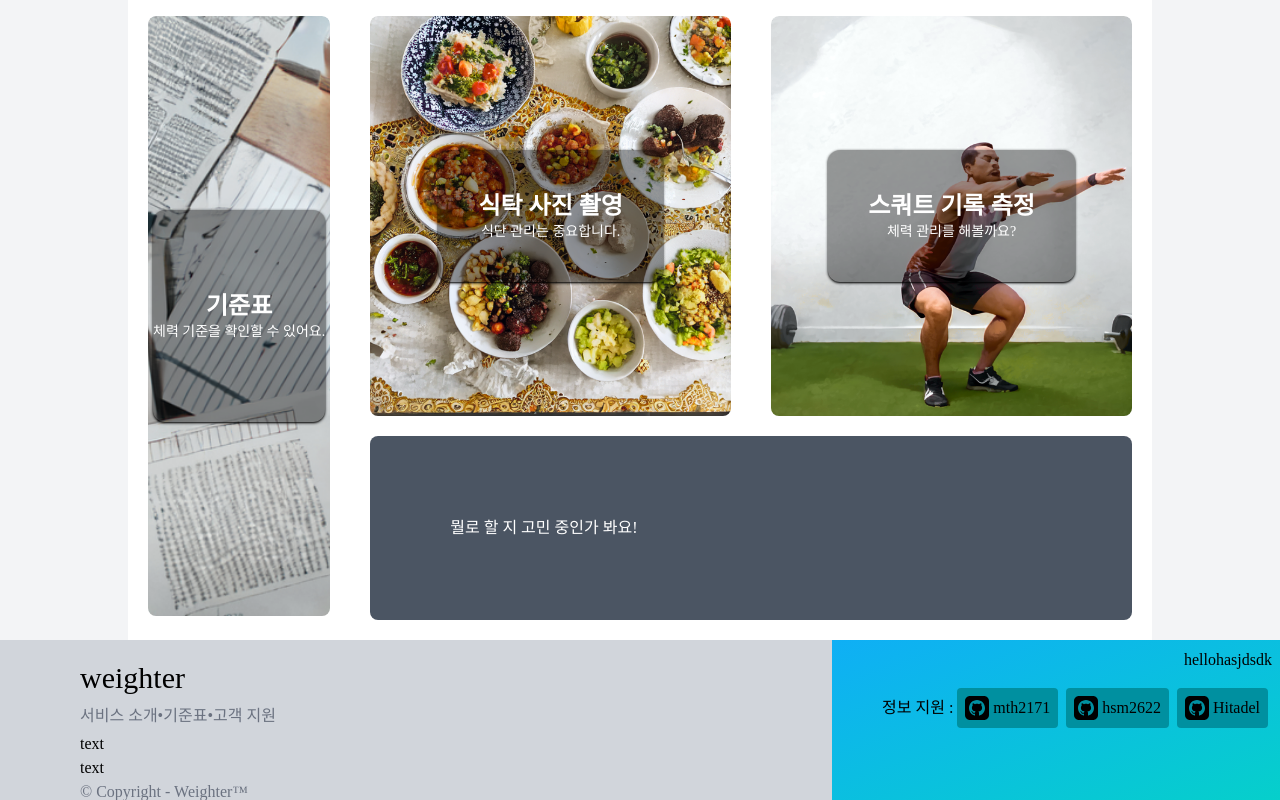
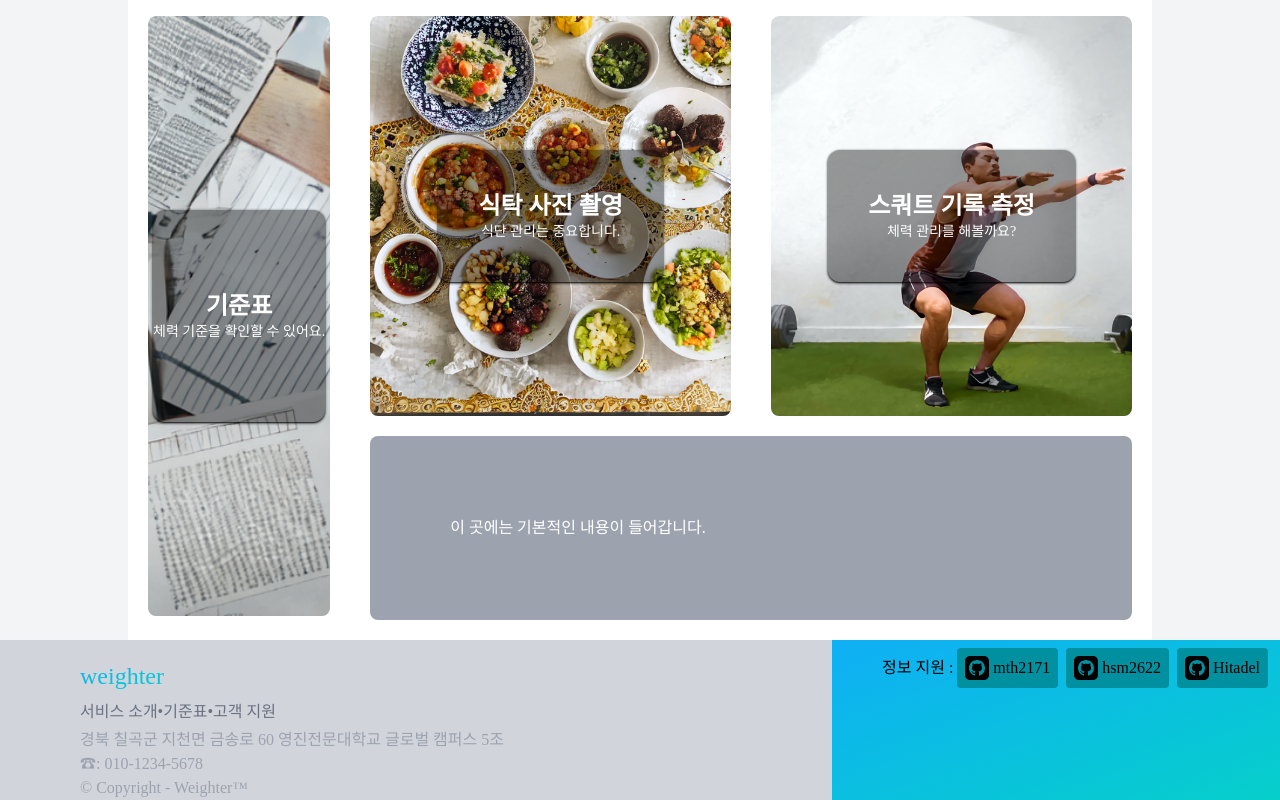
Before and after one commit to Hitadel/the-weighter-web-nextjs-main, a Next.js app: page / in a window 1280 px wide. Shown: the part 664-1464 px from the top of the page. Built offline with nearby package versions, Linux system fonts and the light colour scheme; no server answers; a web font is replaced by a local one.

Commit message:
20230519 0953

```diff
--- a/components/layout/Footer.js
+++ b/components/layout/Footer.js
@@ -5,7 +5,7 @@ const Footer = () => {
     <div className='flex flex-col lg:flex-row w-full h-full lg:h-[20vh] justify-between items-start dark:text-white select-none'>
       <div className='w-full h-full bg-gray-300 lg:w-[65%] change dark:bg-gray-500'>
         <div className='mt-5 ml-20'>
-          <div className='text-3xl'>weighter</div>
+          <div className='text-2xl bg-clip-text text-transparent bg-gradient-to-br from-[#0faff5] dark:from-[#0b80b0] dark:to-darkButton to-button w-fit h-fit'>weighter</div>
           <div className='flex flex-row mt-2 text-sm text-gray-500 lg:text-base dark:text-gray-300'>
             <Link href='/'>
               <div className='hover:text-gray-400 dark:hover:text-gray-200 hover:underline'>서비스 소개</div>
@@ -19,13 +19,14 @@ const Footer = () => {
               <div className='hover:text-gray-400 dark:hover:text-gray-200 hover:underline'>고객 지원</div>
             </Link>
           </div>
-          <div className='mt-1'>text</div>
-          <div className=''>text</div>
-          <div className='text-gray-500 select-text'>© Copyright - Weighter™</div>
+          <div className='mt-1 text-gray-400 dark:text-gray-300'>경북 칠곡군 지천면 금송로 60 영진전문대학교 글로벌 캠퍼스 5조</div>
+          {/* <div className=''>text</div> */}
+          <div className='text-gray-400 dark:text-gray-300'>☎: 010-1234-5678</div>
+          <div className='text-gray-400 select-text dark:text-gray-300'>© Copyright - Weighter™</div>
         </div>
       </div>
       <div className='flex flex-col items-end w-full h-full lg:w-[35%] bg-gradient-to-br from-[#0faff5] dark:from-[#0b80b0] dark:to-darkButton to-button change'>
-        <div className='flex items-center justify-center m-2'>hellohasjdsdk</div>
+        {/* <div className='flex items-center justify-center m-2'>w</div> */}
         <div className='flex flex-row items-center justify-end w-full m-2'>
           <span className='flex select-none'>정보 지원 : </span>
           <div className='flex flex-row w-auto h-full select-none'>
--- a/pages/index.js
+++ b/pages/index.js
@@ -60,8 +60,8 @@ export default function Home() {
                 </Link>
               </div>
             </div>
-            <div className='flex flex-row p-20 mx-5 mt-5 text-white bg-gray-600 rounded-lg'>
-              <div>뭘로 할 지 고민 중인가 봐요!</div>
+            <div className='flex flex-row p-20 mx-5 mt-5 text-white bg-gray-400 rounded-lg dark:bg-gray-500'>
+              <div>이 곳에는 기본적인 내용이 들어갑니다.</div>
               <div className='w-2 h-2 ml-1 bg-[red] rounded-lg animate-ping'></div>
             </div>
           </div>
```
